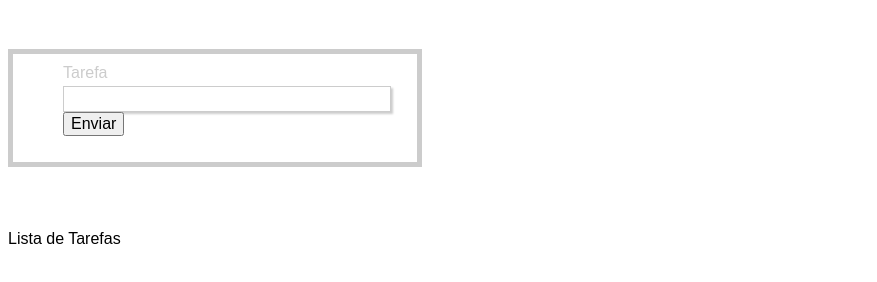
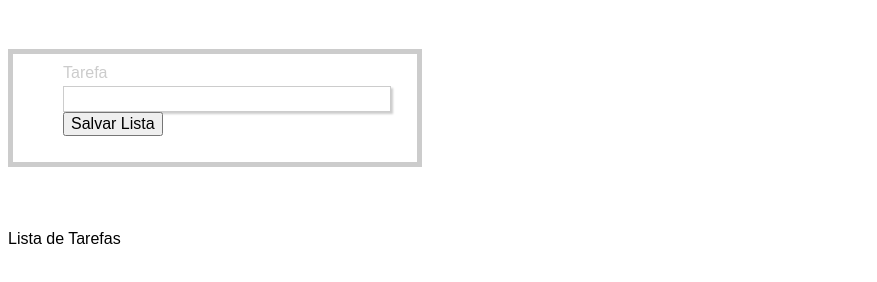
Before and after one commit to lucenarapereira/HTML_CSS_JS_Ex8_Sem3, a plain HTML site: page index.html in a window 1280 px wide. Shown: the part 60-342 px from the top of the page, without its empty margins (0-877 px from the left). Drawn offline with Linux system fonts and the light colour scheme.

Commit message:
Add files via upload

```diff
--- a/index.html
+++ b/index.html
@@ -16,7 +16,7 @@
             <div class="campo">
               <label>Tarefa</label>
                 <input id="rowInput" type="text" style="width: 20em" value="">
-                <button id="button" onclick={InsertRow()}>Enviar</button>
+                <button id="button" onclick={InsertRow()}>Salvar Lista</button>
             </div>
     </fieldset>
 
```
